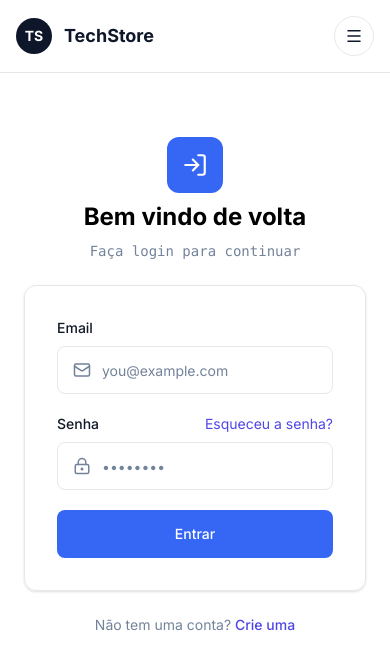
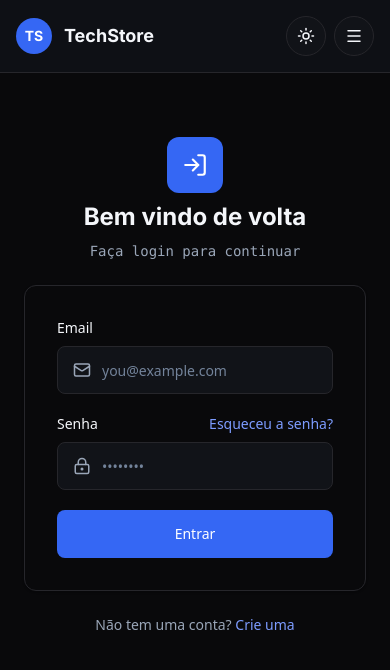
Before and after one commit to Kcode61/TechStore, a Next.js app in the folder Frontend/: page /login in a window 390 px wide. Shown: the top 670 px of the page. Built offline with nearby package versions, Linux system fonts and the light colour scheme.

Commit message:
added dark theme

```diff
--- a/Frontend/app/globals.css
+++ b/Frontend/app/globals.css
@@ -8,9 +8,117 @@ html {
   scroll-behavior: smooth;
 }
 
+html.dark {
+  color-scheme: dark;
+  background-color: #09090b;
+  color: #f4f6fa;
+}
+
 body {
   min-height: 100vh;
   overflow-x: hidden;
+}
+
+html.dark body,
+html.dark section.bg-white {
+  background-color: #09090b;
+  color: #f4f6fa;
+}
+
+html.dark [class~="bg-white"],
+html.dark [class~="bg-white/90"],
+html.dark [class~="bg-[#F8F9FB]"],
+html.dark [class~="bg-[#F8FAFC]"],
+html.dark [class~="bg-[#F1F5F9]"],
+html.dark [class~="bg-[#F5F6FA]"] {
+  background-color: #111318;
+}
+
+html.dark [class~="bg-white"],
+html.dark [class~="bg-white/90"],
+html.dark [class~="bg-[#F8F9FB]"],
+html.dark [class~="bg-[#F8FAFC]"],
+html.dark [class~="bg-[#F1F5F9]"],
+html.dark [class~="bg-[#F5F6FA]"] {
+  background-color: #111318;
+}
+html.dark [class~="bg-white/80"] {
+  background-color: #111318cc;
+}
+html.dark [class~="bg-[#EEF4FF]"],
+html.dark [class~="bg-[#ECEFFD]"],
+html.dark [class~="bg-[#F1F3FF]"] {
+  background-color: rgb(53 103 244 / 14%);
+}
+
+html.dark [class~="bg-[#FEF2F2]"] {
+  background-color: rgb(220 38 38 / 12%);
+}
+
+html.dark [class~="bg-[#0E1629]"],
+html.dark [class~="bg-[#111426]"] {
+  background-color: #3567f4;
+}
+
+html.dark [class~="text-black"],
+html.dark [class~="text-[#0F172A]"],
+html.dark [class~="text-[#0E1629]"],
+html.dark [class~="text-[#111318]"],
+html.dark [class~="text-[#111827]"] {
+  color: #f4f6fa;
+}
+
+html.dark [class~="text-[#73839A]"],
+html.dark [class~="text-[#64748B]"],
+html.dark [class~="text-[#6B7C94]"],
+html.dark [class~="text-[#A0AABC]"] {
+  color: #9aa6b8;
+}
+
+html.dark [class~="text-[#4F46E5]"],
+html.dark [class~="text-[#4F75F5]"] {
+  color: #7d9cff;
+}
+
+html.dark [class~="border-[#E5E7EB]"],
+html.dark [class~="border-[#E2E8F0]"],
+html.dark [class~="border-[#E1E5EB]"],
+html.dark [class~="border-[#E0E3E8]"],
+html.dark [class~="border-[#DDE1E7]"] {
+  border-color: #26262b;
+}
+
+html.dark [class~="border-[#FECACA]"] {
+  border-color: rgb(248 113 113 / 30%);
+}
+
+html.dark [class~="fill-black"] {
+  fill: #f4f6fa;
+}
+
+html.dark [class~="hover:bg-[#F8FAFC]"]:hover,
+html.dark [class~="hover:bg-[#F8F9FB]"]:hover {
+  background-color: #1b2030;
+}
+
+html.dark [class~="hover:bg-[#1A2742]"]:hover,
+html.dark [class~="hover:bg-[#1B2038]"]:hover {
+  background-color: #2858dd;
+}
+
+html.dark [class~="hover:bg-[#0E1629]"]:hover {
+  background-color: #3567f4;
+}
+
+html.dark [class~="hover:text-black"]:hover,
+html.dark [class~="hover:text-[#0F172A]"]:hover {
+  color: #f4f6fa;
+}
+
+html.dark input,
+html.dark select,
+html.dark textarea {
+  color-scheme: dark;
 }
 
 .font-inter {
--- a/Frontend/app/layout.tsx
+++ b/Frontend/app/layout.tsx
@@ -1,6 +1,7 @@
 import type { Metadata } from "next";
 import { Inter, JetBrains_Mono } from "next/font/google";
 import "./globals.css";
+import { ThemeProvider } from "next-themes";
 import { Header } from "@/components/Header";
 
 const inter = Inter({
@@ -13,18 +14,32 @@ const jetbrainsMono = JetBrains_Mono({
   subsets: ["latin"],
 });
 
-export default function RootLayout({ children }: LayoutProps<"/">) {
+export const metadata: Metadata = {
+  title: "Seu site",
+  description: "Seu site",
+};
+
+export default function RootLayout({
+  children,
+}: Readonly<{
+  children: React.ReactNode;
+}>) {
   return (
     <html
       lang="pt-BR"
+      suppressHydrationWarning
       className={`${inter.variable} ${jetbrainsMono.variable} h-full antialiased`}
     >
-      <body
-        className="min-h-full flex flex-col  font-inter"
-        cz-shortcut-listen="true"
-      >
-        <Header />
-        {children}
+      <body className="min-h-screen">
+        <ThemeProvider
+          attribute="class"
+          defaultTheme="dark"
+          enableSystem={false}
+          disableTransitionOnChange
+        >
+          <Header />
+          {children}
+        </ThemeProvider>
       </body>
     </html>
   );
--- a/Frontend/components/Header/index.tsx
+++ b/Frontend/components/Header/index.tsx
@@ -6,11 +6,14 @@ import {
   ArrowUpRight,
   LogOut,
   Menu,
+  Moon,
   ShieldAlert,
   ShoppingCartIcon,
+  Sun,
   User2Icon,
   X,
 } from "lucide-react";
+import { useTheme } from "next-themes";
 import { usePathname } from "next/dist/client/components/navigation";
 import Link from "next/link";
 import { useEffect, useState } from "react";
@@ -18,7 +21,14 @@ import { useEffect, useState } from "react";
 export function Header() {
   const [usuario, setUsuario] = useState<User | null>(null);
   const [menuAberto, setMenuAberto] = useState(false);
+  const [mounted, setMounted] = useState(false);
   const pathname = usePathname();
+  const { theme, setTheme } = useTheme();
+  const temaEscuro = mounted && theme === "dark";
+
+  useEffect(() => {
+    setMounted(true);
+  }, []);
 
   useEffect(() => {
     async function carregarUsuario() {
@@ -43,7 +53,7 @@ export function Header() {
   }
 
   return (
-    <header className="sticky top-0 z-50 border-b border-[#E5E7EB] bg-white/80 backdrop-blur-md">
+    <header className="sticky top-0 z-50 border-b border-[#E5E7EB]  bg-white/80 backdrop-blur-md">
       <div className="mx-auto flex max-w-[1340px] items-center justify-between gap-3 px-4 py-4 md:px-6">
         <div className="flex min-w-0 items-center gap-3 md:gap-12">
           <Link href="/" className="flex items-center gap-3 group">
@@ -114,16 +124,36 @@ export function Header() {
               />
             </Link>
           )}
+          <button
+            type="button"
+            onClick={() => setTheme(theme === "dark" ? "light" : "dark")}
+            aria-label={temaEscuro ? "Ativar modo claro" : "Ativar modo escuro"}
+            title={temaEscuro ? "Ativar modo claro" : "Ativar modo escuro"}
+            className="flex h-10 w-10 items-center justify-center rounded-full border border-[#E5E7EB] bg-white text-[#0F172A] transition-all duration-300 hover:border-[#3567F4] hover:bg-[#EEF3FF] hover:text-[#3567F4]"
+          >
+            {temaEscuro ? <Sun size={18} /> : <Moon size={18} />}
+          </button>
         </div>
 
+        <div className="flex items-center gap-2 md:hidden">
           <button
             type="button"
-          aria-label="Abrir menu"
+            onClick={() => setTheme(theme === "dark" ? "light" : "dark")}
+            aria-label={temaEscuro ? "Ativar modo claro" : "Ativar modo escuro"}
+            title={temaEscuro ? "Ativar modo claro" : "Ativar modo escuro"}
+            className="flex h-10 w-10 items-center justify-center rounded-full border border-[#E5E7EB] bg-white text-[#0F172A] transition-colors hover:border-[#3567F4] hover:text-[#3567F4]"
+          >
+            {temaEscuro ? <Sun size={18} /> : <Moon size={18} />}
+          </button>
+          <button
+            type="button"
+            aria-label={menuAberto ? "Fechar menu" : "Abrir menu"}
             onClick={() => setMenuAberto((valor) => !valor)}
-          className="flex h-10 w-10 items-center justify-center rounded-full border border-[#E5E7EB] bg-white text-[#0F172A] md:hidden"
+            className="flex h-10 w-10 items-center justify-center rounded-full border border-[#E5E7EB] bg-white text-[#0F172A]"
           >
             {menuAberto ? <X size={18} /> : <Menu size={18} />}
           </button>
+        </div>
       </div>
 
       {menuAberto && (
--- a/Frontend/package.json
+++ b/Frontend/package.json
@@ -12,6 +12,7 @@
   "dependencies": {
     "lucide-react": "^1.34.0",
     "next": "16.3.3",
+    "next-themes": "^0.4.6",
     "react": "19.2.8",
     "react-dom": "19.2.8"
   },
```
Also changed, not shown: 1 other file (tests, documents, lock files or other folders). Lines whose indentation alone changed are shown as unchanged.
